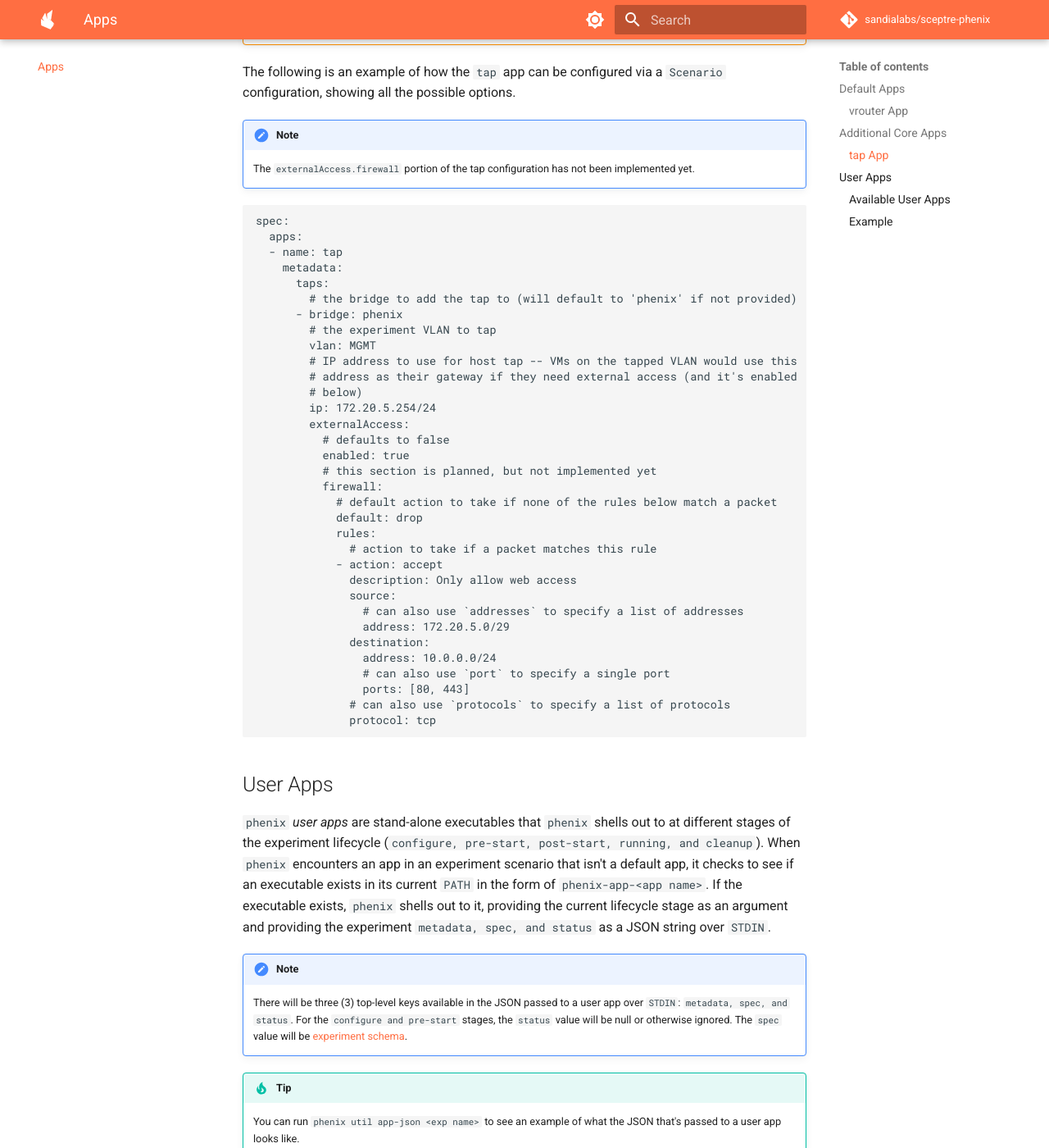
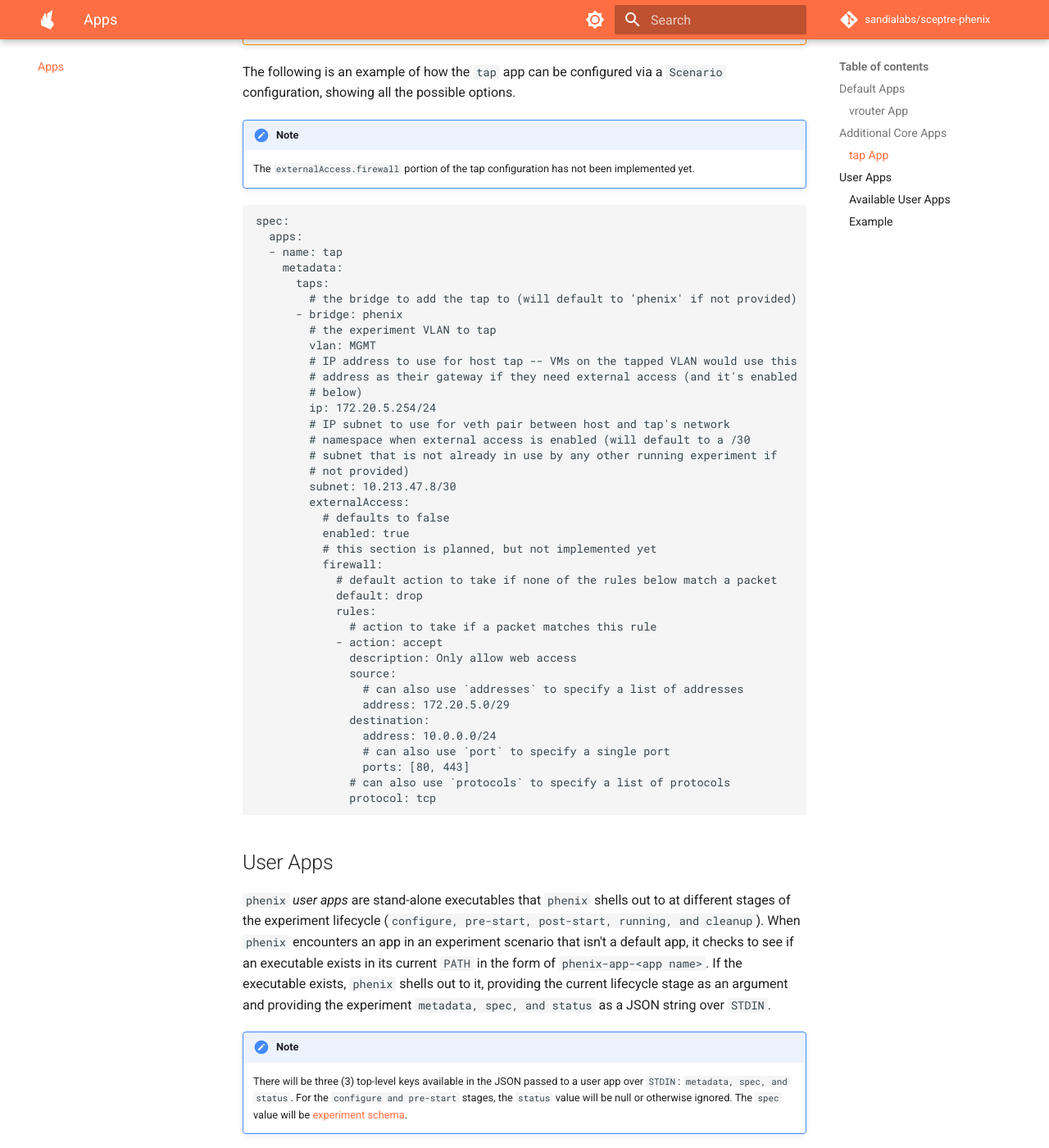
Before and after one commit to sandialabs/sceptre-phenix-docs, an MkDocs documentation site: the page built from docs/apps.md, in a window 1280 px wide and 1400 px high, scrolled down 6042 px. Shown: the whole window at 82% size. Built offline with MkDocs 1.6.1 and Material for MkDocs 9.7.7, drawn with Linux system fonts in a browser that asks for light colours; comment, search, counter and statistics services are not loaded; the version menu is left out.

Commit message:
Update apps.md with subnet key for tap-app

```diff
--- a/docs/apps.md
+++ b/docs/apps.md
@@ -304,6 +304,11 @@ spec:
         # address as their gateway if they need external access (and it's enabled
         # below)
         ip: 172.20.5.254/24
+        # IP subnet to use for veth pair between host and tap's network
+        # namespace when external access is enabled (will default to a /30
+        # subnet that is not already in use by any other running experiment if
+        # not provided)
+        subnet: 10.213.47.8/30
         externalAccess:
           # defaults to false
           enabled: true
```
